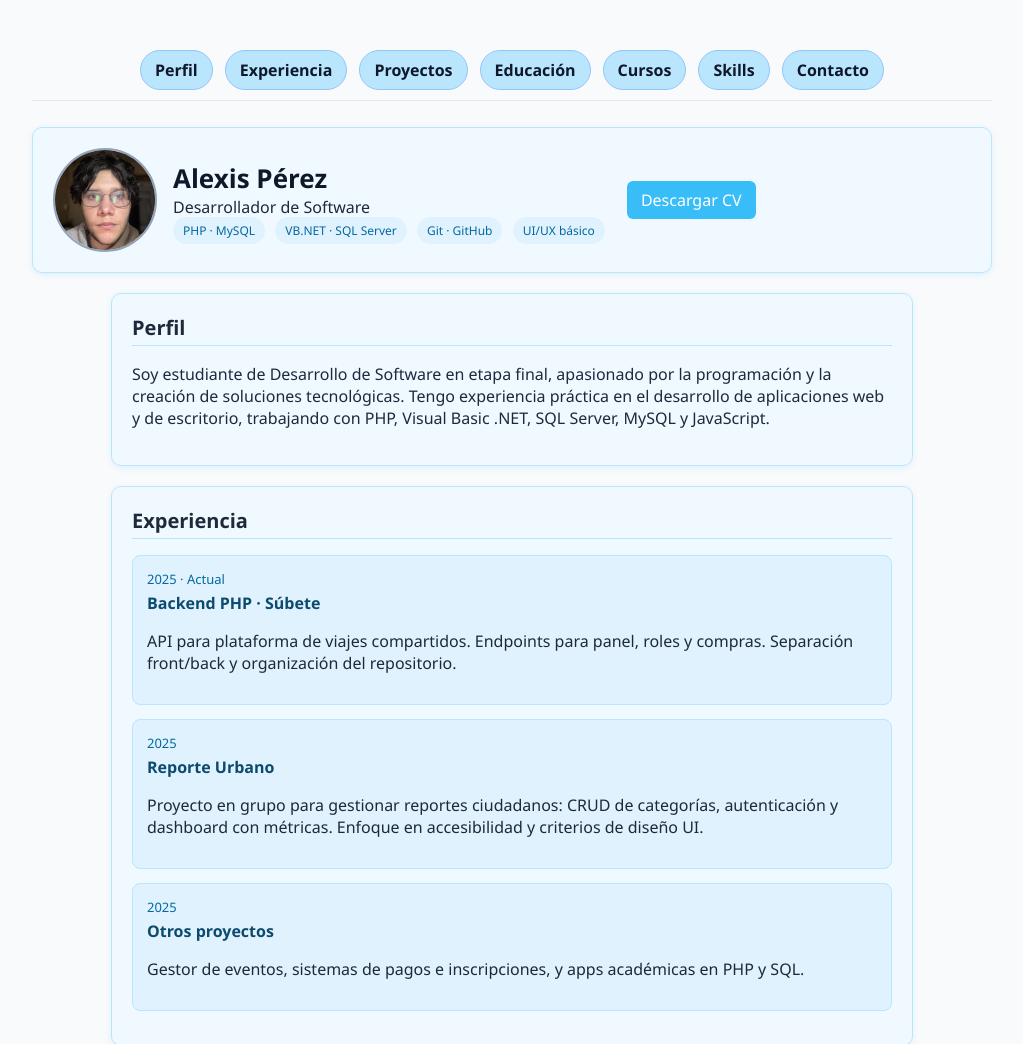
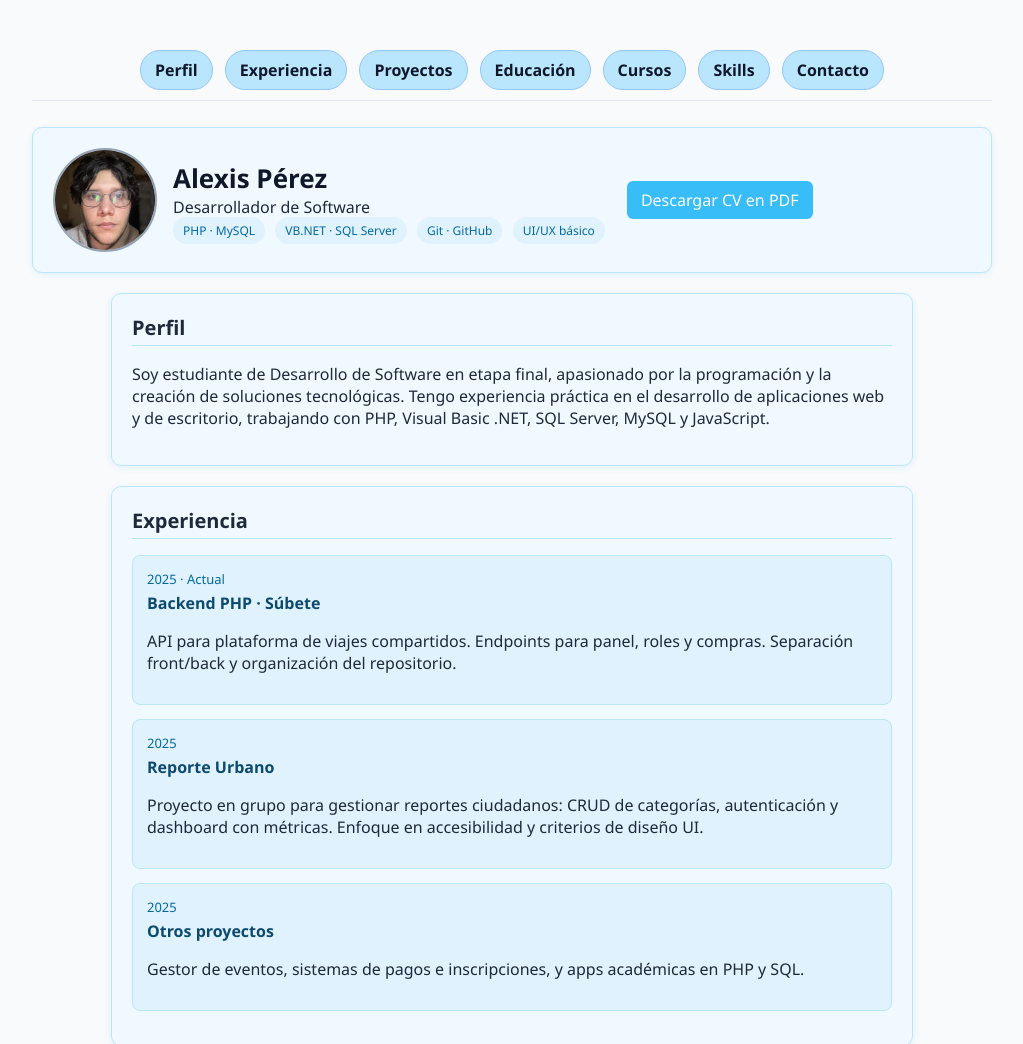
Before and after one commit to PerezAlexis/CV, a plain HTML site: page index.html in a window 1280 px wide. Shown: the top 1044 px of the page, without its empty margins (128-1151 px from the left). Drawn offline with Linux system fonts and the light colour scheme.

Commit message:
cambio codigo de CV

```diff
--- a/index.html
+++ b/index.html
@@ -34,7 +34,8 @@
         </div>
       </div>
       <div class="actions stickybar">
-        <a class="btn" href="Currículum Programador Web Simple Azul.pdf" download>Descargar CV </a>
+        <a class="btn" href="cv-alexis-perez.pdf" download>Descargar CV en PDF</a>
+
       </div>
     </header>
 
```
